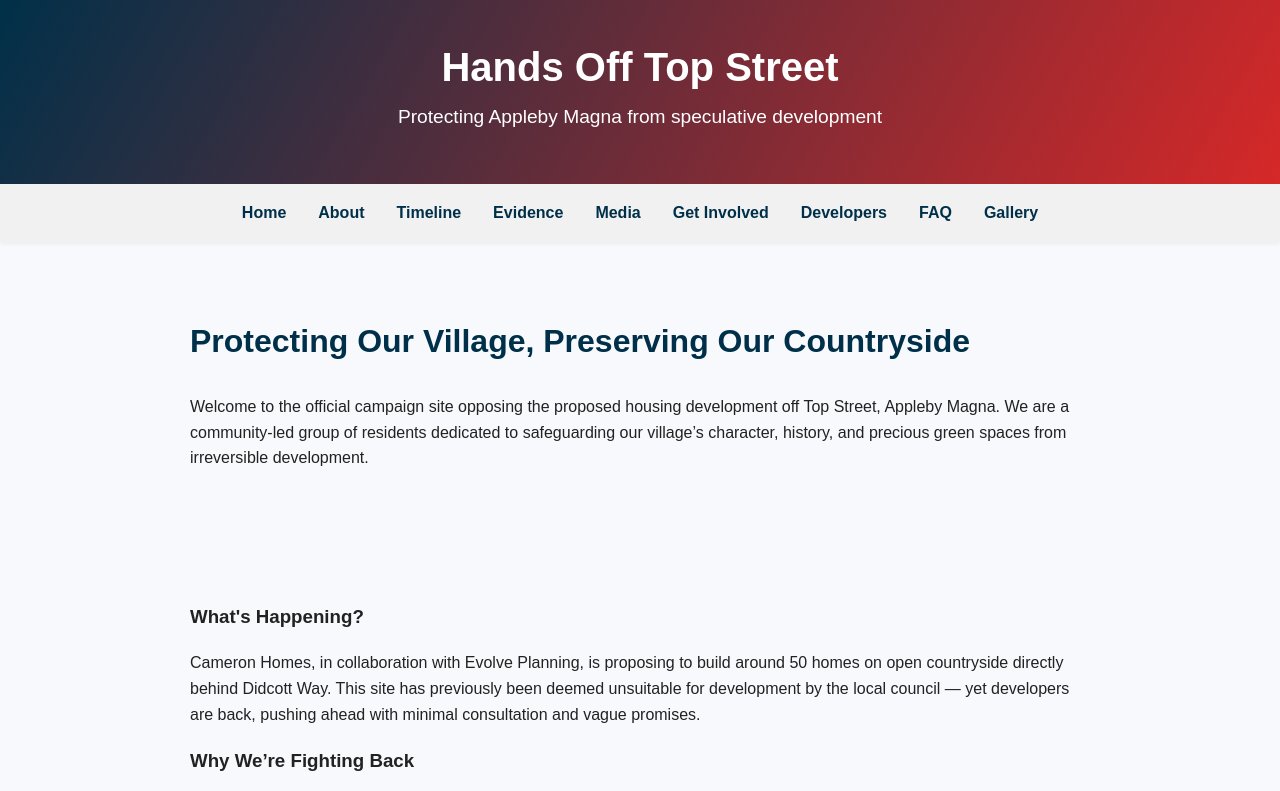
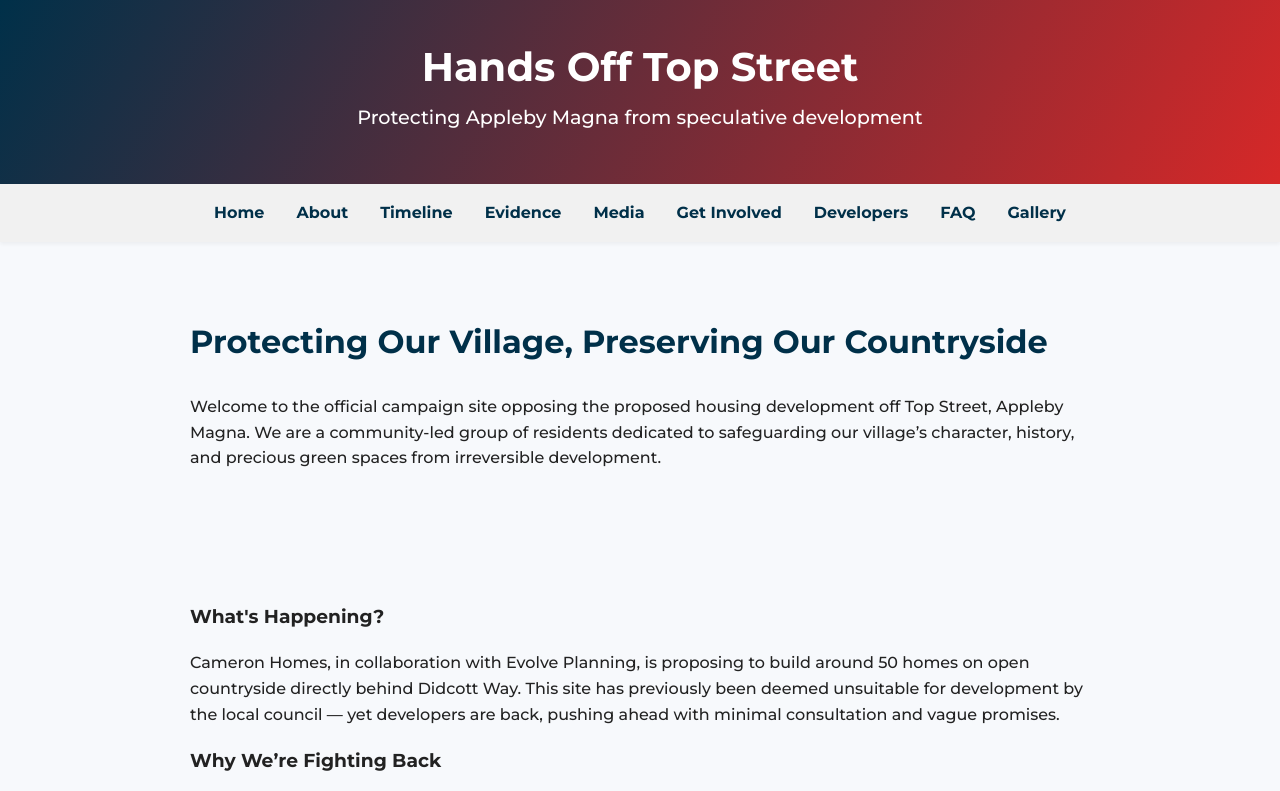
Before and after one commit to Gavstear/handsofftopstreet, a plain HTML site: page index.html in a window 1280 px wide. Shown: the top 791 px of the page. Drawn offline with Linux system fonts and the light colour scheme.

Commit message:
Update index.html

```diff
--- a/index.html
+++ b/index.html
@@ -4,7 +4,7 @@
  <meta charset="UTF-8" />
   <meta name="viewport" content="width=device-width, initial-scale=1.0" />
   <title>Welcome - Hands Off Top Street</title>
-  <link href="https://fonts.googleapis.com/css2?family=Inter:wght@400;600;700&display=swap" rel="stylesheet">
+  <link href="https://fonts.googleapis.com/css2?family=Montserrat:wght@500;700&display=swap" rel="stylesheet">
   <link rel="stylesheet" href="styles.css" />
 </head>
 <body>
```
